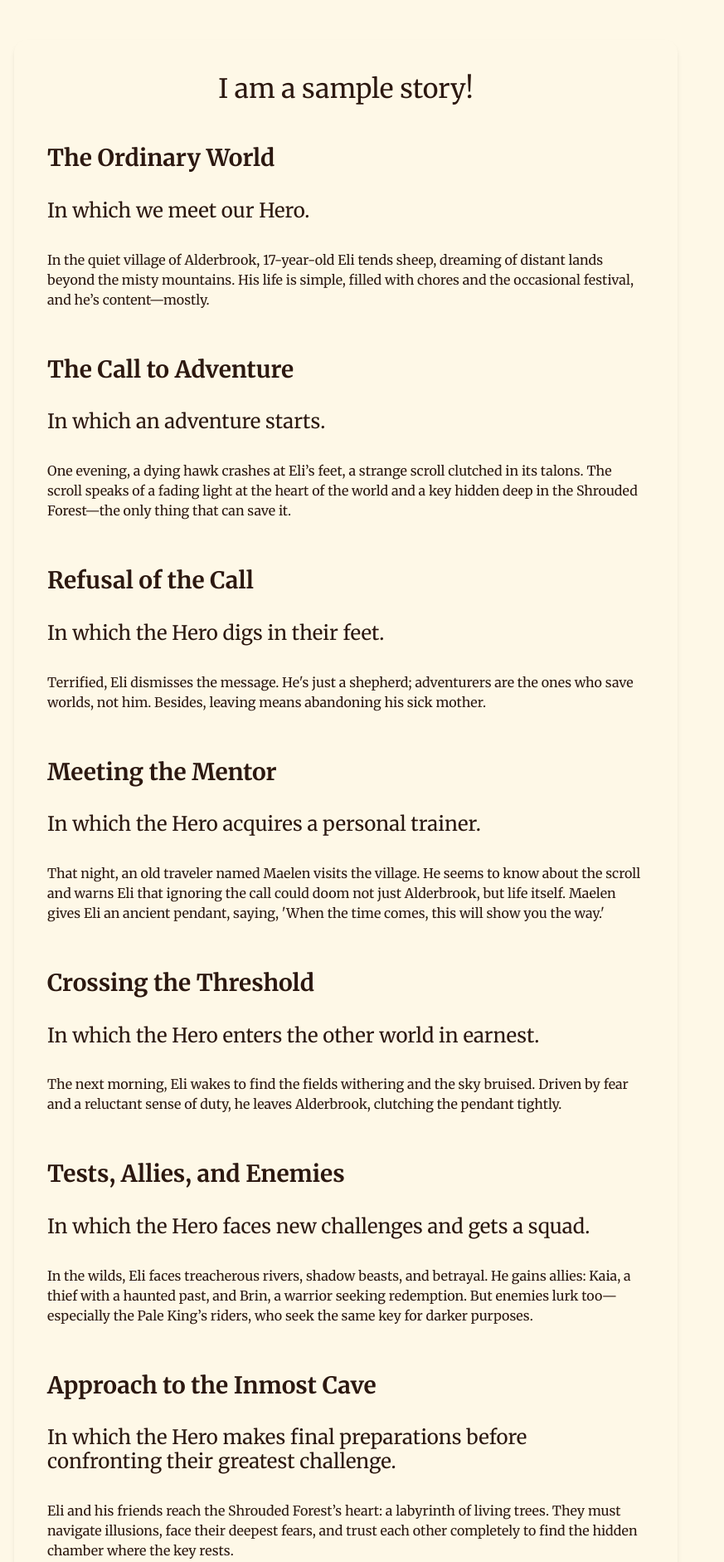
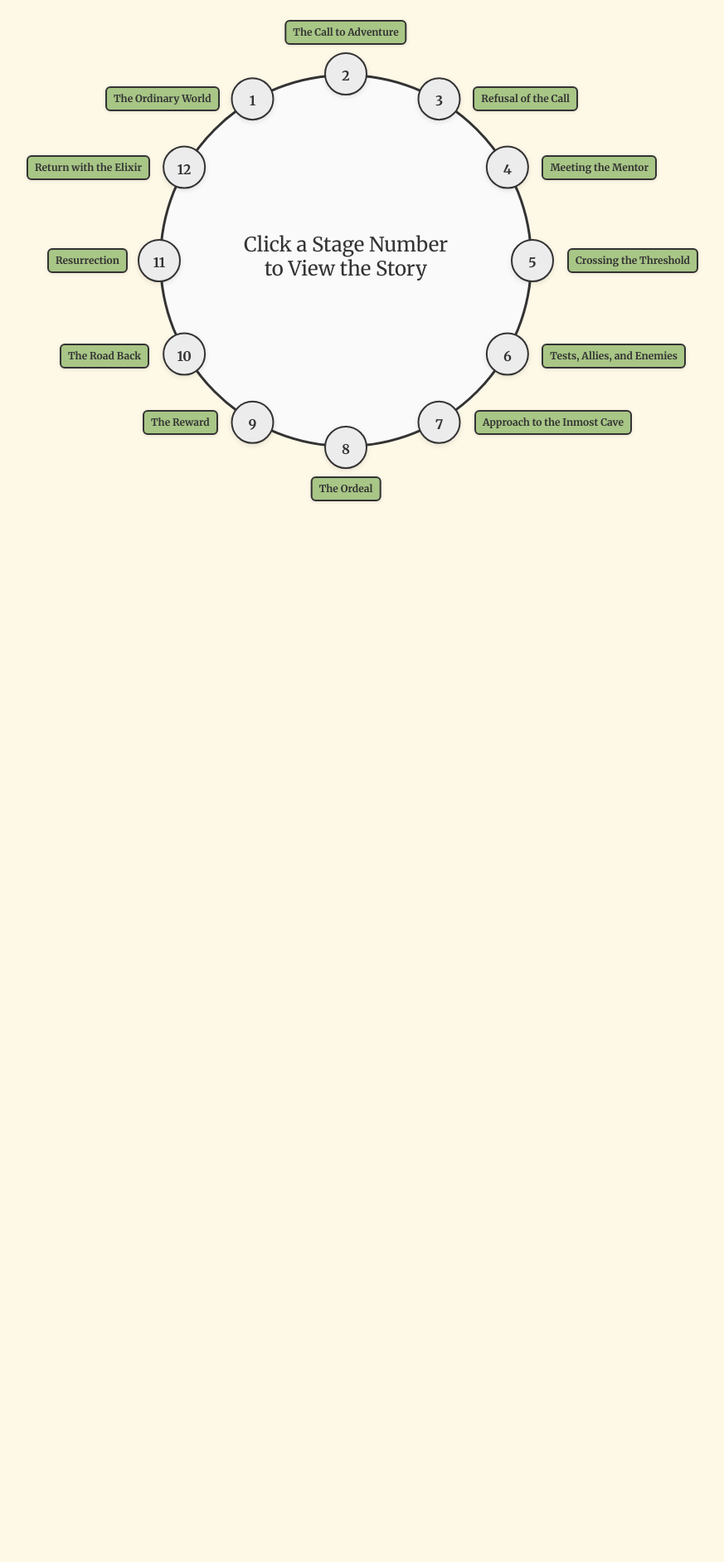
Before and after one commit to he-larious/heros-journey, a Flask app: page /view/1 in a window 1280 px wide. Shown: the part 56-1938 px from the top of the page at 83% size, without its empty margins (223-1096 px from the left). After the commit the page ends 661 px from the top, so only its background shows below. Run offline with Flask 3, Linux system fonts and the light colour scheme.

Commit message:
sample stories display on diagram now

```diff
--- a/server.py
+++ b/server.py
@@ -218,7 +218,7 @@ def hero_quiz_results():
 def story_urls(current_id):
    story = stories.get(str(current_id))
    print(stories)
-   return render_template('story.html', story=story, id=current_id, stories=stories, all_stage_data=all_stage_data)
+   return render_template('story.html', story=story, all_stage_data=all_stage_data)
 
 @app.route('/create')
 def create():
--- a/static/css/diagram.css
+++ b/static/css/diagram.css
@@ -139,3 +139,46 @@
 .label-11 { top: 47%; left: -22%; }
 .label-12 { top: 24.5%; left: -27%; }
 .label-1  { top: 8%; left: -8%; }
+
+.center-display {
+    position: absolute;
+    top: 50%;
+    left: 50%;
+    width: 60%;
+    height: 60%;
+    overflow-y: auto;
+    transform: translate(-50%, -50%);
+    padding: 1rem;
+    text-align: left;
+}
+
+.center-placeholder {
+    display: flex;
+    align-items: center;
+    justify-content: center;
+    text-align: center;
+    height: 100%;
+}
+
+.center-display h3 {
+    font-size: 1.5rem;
+    margin-bottom: 0.5rem;
+    text-align: center;
+    color: var(--dark-gray-color);
+}
+
+.center-display p {
+    font-size: 1rem;
+    line-height: 1.6;
+    margin-bottom: 1rem;
+    color: #444;
+}
+
+.center-display p em {
+    display: block;
+    font-size: 0.9rem;
+    font-style: italic;
+    color: #666;
+    margin-bottom: 1rem;
+    text-align: center;
+}
--- a/templates/story.html
+++ b/templates/story.html
@@ -1,25 +1,44 @@
 {% extends "base.html" %}
 
 {% block extra_css %}
-<link rel="stylesheet" href="{{ url_for('static', filename='css/quiz.css') }}">
-<link rel="stylesheet" href="{{ url_for('static', filename='css/home.css') }}">
+<link rel="stylesheet" href="{{ url_for('static', filename='css/diagram.css') }}">
 {% endblock %}
 
 {% block content %}
 <script>
-    const stories = {{ stories | tojson }};
     const story = {{ story | tojson }};
-    const id = {{ id | tojson }};
-    const all_stage_data = {{ all_stage_data | tojson }}
+    const all_stage_data = {{ all_stage_data | tojson }};
 </script>
 <script src="https://code.jquery.com/jquery-3.6.0.min.js"></script>
-<script src="{{ url_for('static', filename='js/create.js') }}"></script>
+
+<div class="circle-container">
+    <div class="circle-outline"></div>
+
+    {% for i in range(1, 13) %}
+        <div class="stage-wrapper" style="--i: {{ i }};">
+            <div class="circle-item clickable" onclick="showStage({{ i }})">{{ i }}</div>
+        </div>
+        <div class="stage-label label-{{ i }}">{{ all_stage_data[i|string]["name"] }}</div>
+    {% endfor %}
+
+    <div id="center-display" class="center-display">
+        <div class="center-placeholder">
+            <h3>Click a Stage Number to View the Story</h3>
+        </div>
+    </div>
+</div>
+
 <script>
-    function toggleStage(num) {
-        const body = document.getElementById('stage-body-' + num);
-        body.style.display = (body.style.display === 'none' || body.style.display === '') ? 'block' : 'none';
+    function showStage(stageNum) {
+        const stageText = story[`stage_${stageNum}`];
+        const stageTitle = all_stage_data[stageNum]["name"];
+        const stageDesc = all_stage_data[stageNum]["description"];
+
+        $('#center-display').html(`
+            <h3><b>${stageTitle}</b></h3>
+            <p><em>${stageDesc}</em></p>
+            <p>${stageText}</p>
+        `);
     }
 </script>
-<div class="quiz-container" id="storage"></div>
-
 {% endblock %}
```
